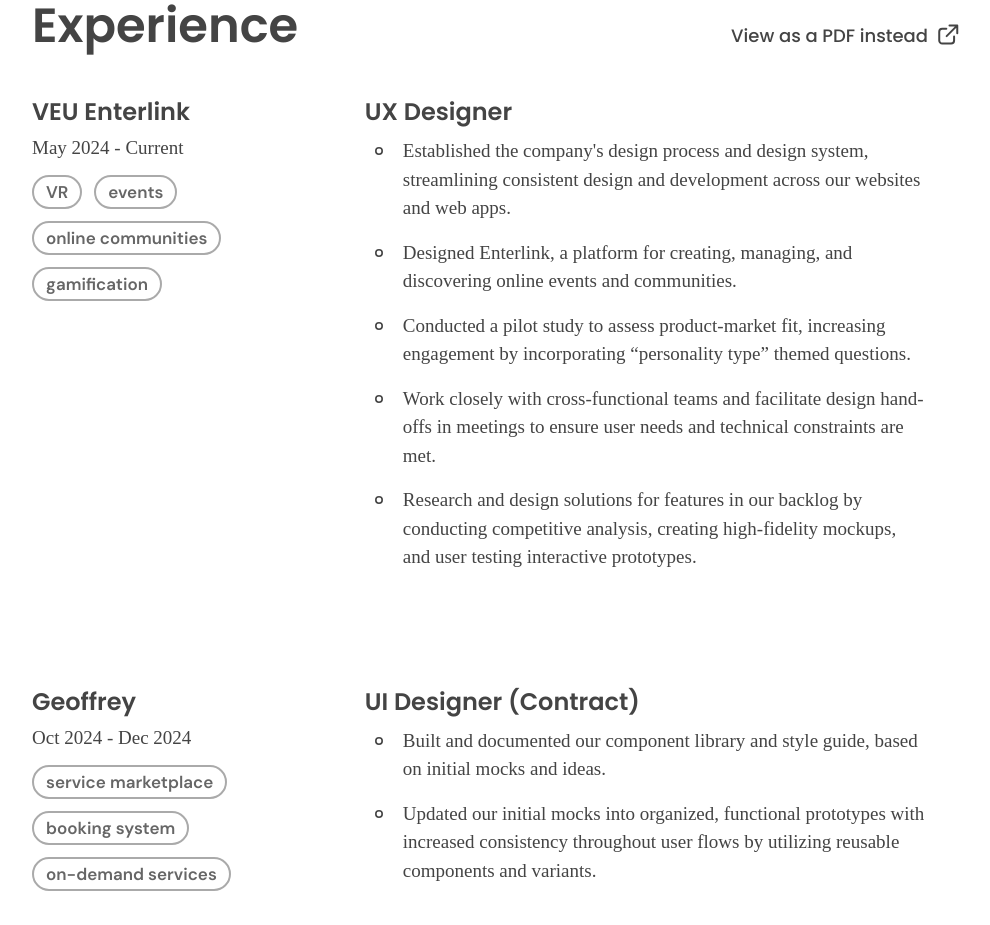
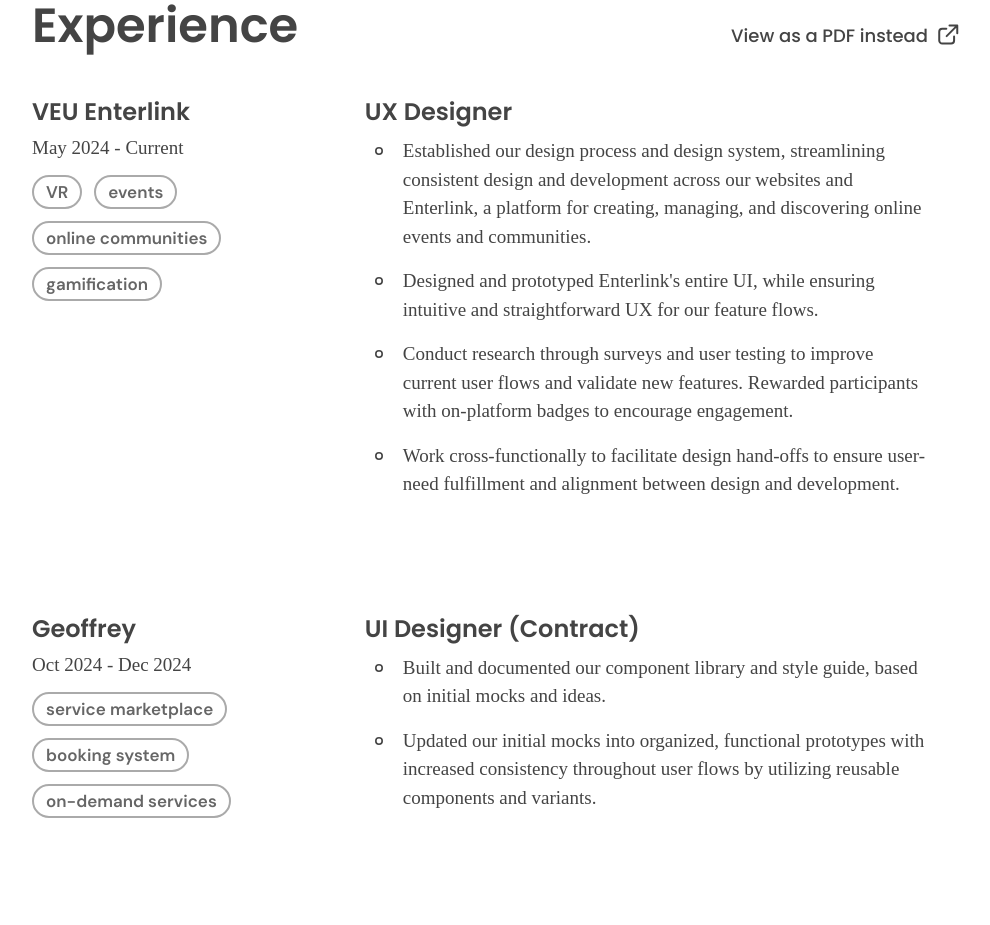
Before and after one commit to aktov/Portfolio, a React (Create React App) app: page / in a window 1280 px wide. Shown: the part 10140-11065 px from the top of the page, without its empty margins (160-1150 px from the left). Built offline with nearby package versions, Linux system fonts and the light colour scheme; a web font is replaced by a local one.

Commit message:
Updated job descriptions

```diff
--- a/src/components/Pages/Resume.js
+++ b/src/components/Pages/Resume.js
@@ -27,11 +27,10 @@
     company: 'VEU Enterlink',
     period: 'May 2024 - Current',
     info: [
-      'Established the company\'s design process and design system, streamlining consistent design and development across our websites and web apps.',
-      'Designed Enterlink, a platform for creating, managing, and discovering online events and communities. ',
-      'Conducted a pilot study to assess product-market fit, increasing engagement by incorporating “personality type” themed questions. ',
-      'Work closely with cross-functional teams and facilitate design hand-offs in meetings to ensure user needs and technical constraints are met.',
-      'Research and design solutions for features in our backlog by conducting competitive analysis, creating high-fidelity mockups, and user testing interactive prototypes.'
+      'Established our design process and design system, streamlining consistent design and development across our websites and Enterlink, a platform for creating, managing, and discovering online events and communities.',
+      'Designed and prototyped Enterlink\'s entire UI, while ensuring intuitive and straightforward UX for our feature flows.',
+      'Conduct research through surveys and user testing to improve current user flows and validate new features. Rewarded participants with on-platform badges to encourage engagement.',
+      'Work cross-functionally to facilitate design hand-offs to ensure user-need fulfillment and alignment between design and development.'
     ],
     industry: ['VR', 'events', 'online communities', 'gamification']
   },
```
